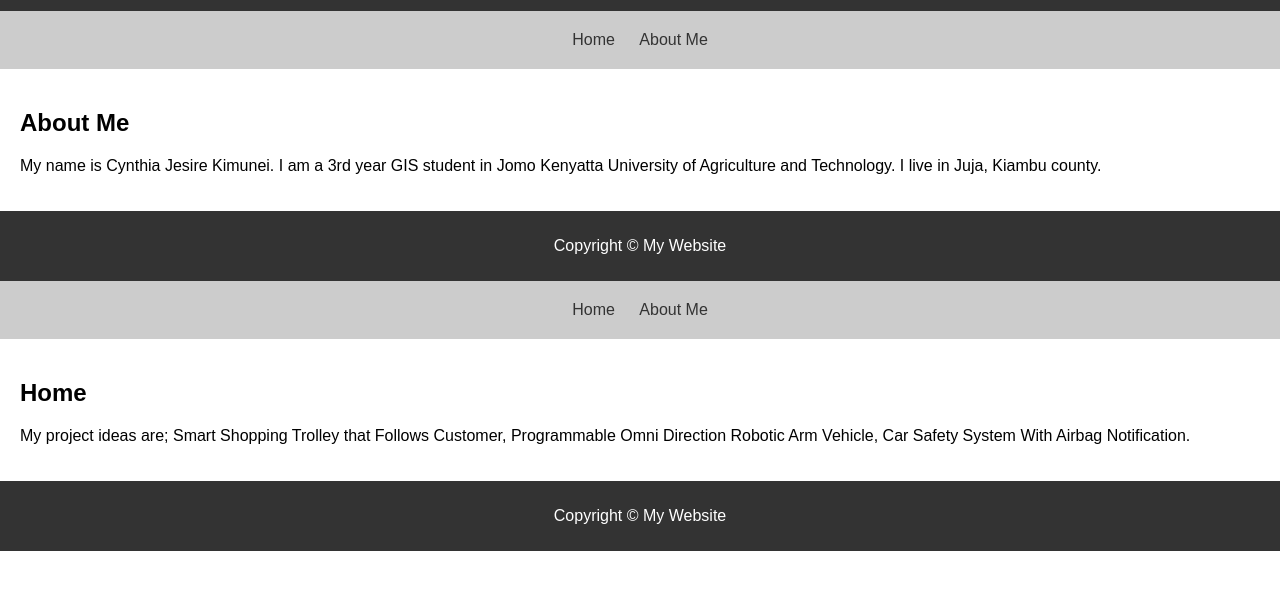
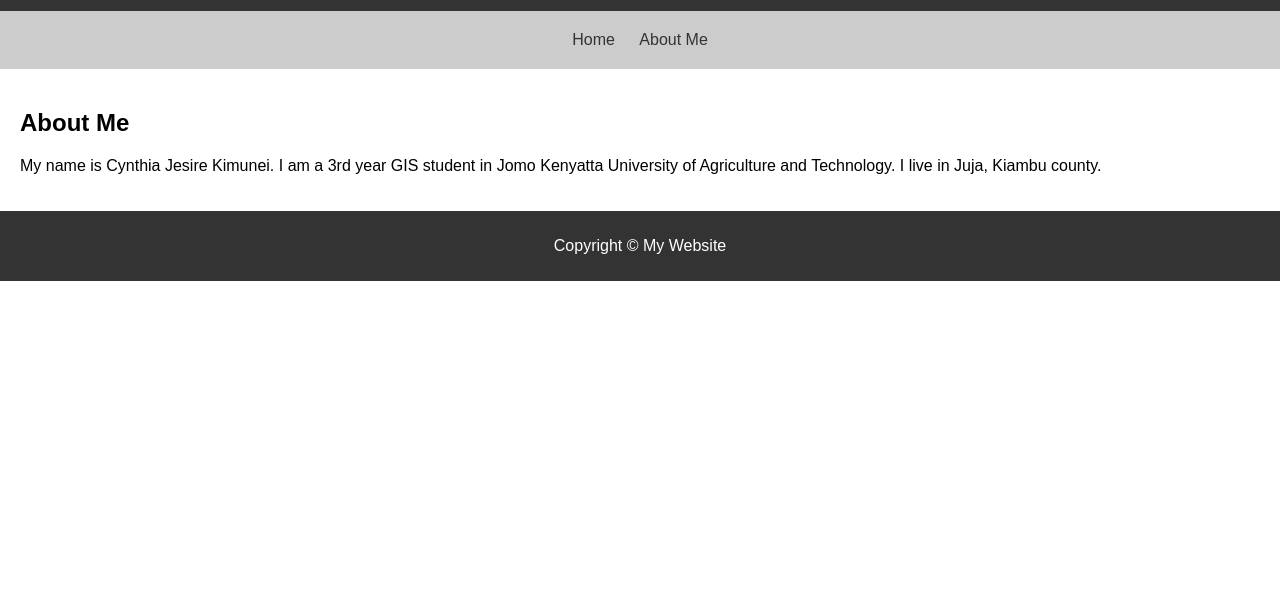
Before and after one commit to ceekimuu/ceekimuuwebmappingprac1.github.io, a plain HTML site: page index.html in a window 1280 px wide. Shown: the part 89-678 px from the top of the page. Drawn offline with Linux system fonts and the light colour scheme.

Commit message:
Add files via upload

```diff
--- a/index.html
+++ b/index.html
@@ -66,19 +66,5 @@
 	<footer>
 		<p>Copyright © My Website</p>
 	</footer>
-	<nav>
-		<a href="index.html">Home</a>
-		<a href="about.html">About Me</a>
-	</nav>
-	<section>
-		<h2>Home</h2>
-		<p> My project ideas are;
-            Smart Shopping Trolley that Follows Customer,
-            Programmable Omni Direction Robotic Arm Vehicle,
-            Car Safety System With Airbag Notification. </p>
-	</section>
-	<footer>
-		<p>Copyright © My Website</p>
-	</footer>
 </body>
 </html>
```
